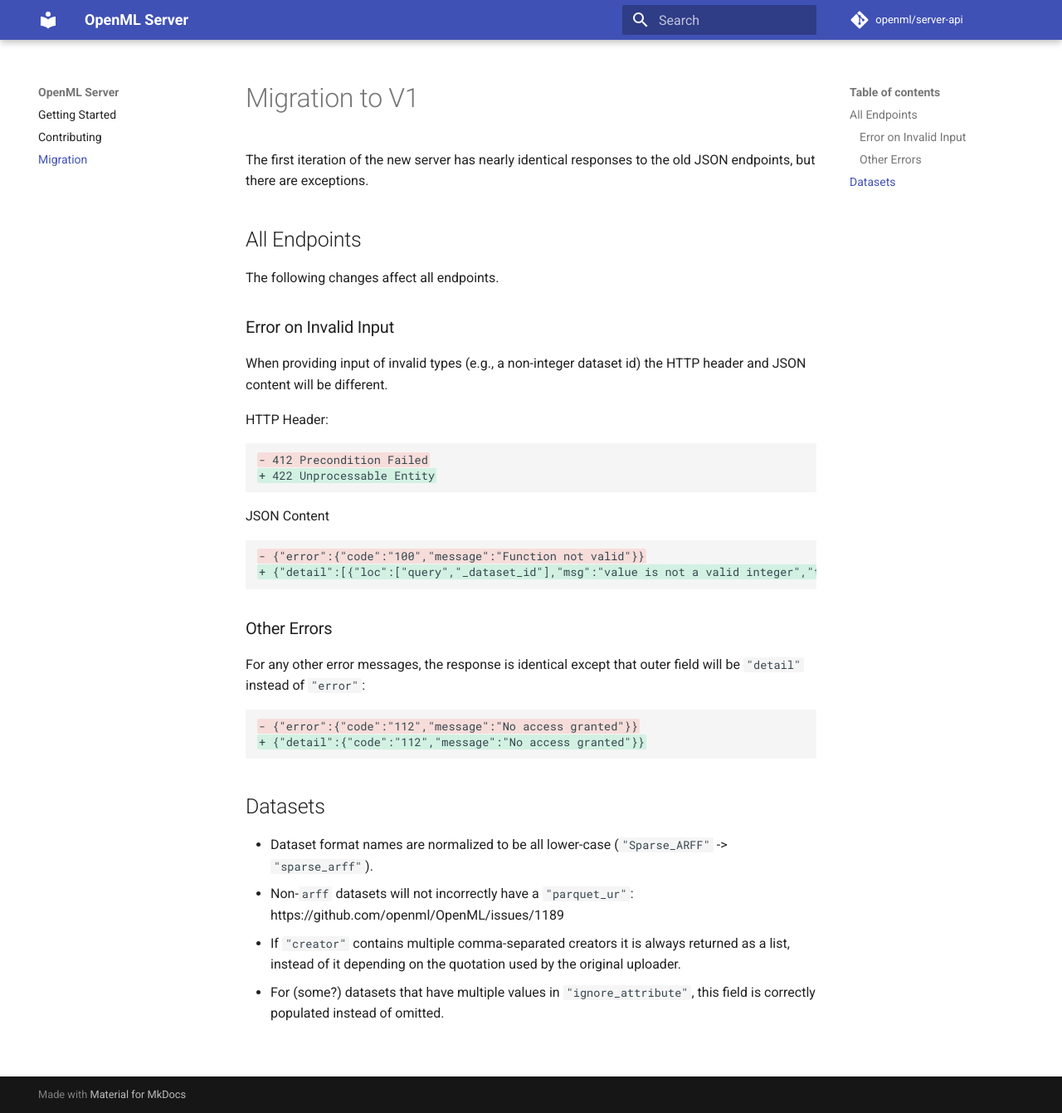
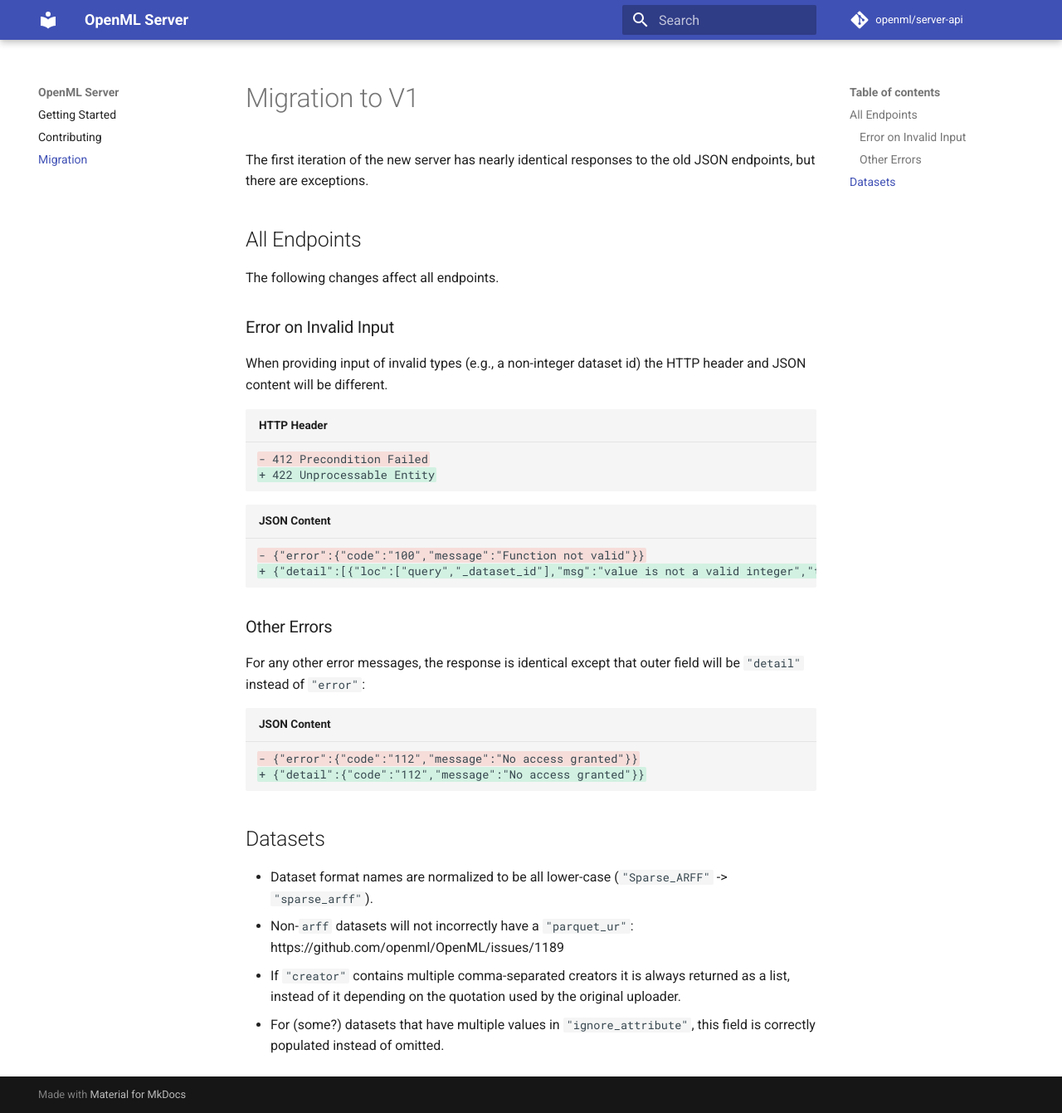
Before and after one commit to openml/server-api, an MkDocs documentation site: the page built from docs/migration.md, in a window 1280 px wide and 1341 px high. Shown: the whole window at 83% size. Built offline with MkDocs 1.6.1 and Material for MkDocs 9.7.7, drawn with Linux system fonts in a browser that asks for light colours; comment, search, counter and statistics services are not loaded.

Commit message:
Use code-block titles

````diff
--- a/docs/migration.md
+++ b/docs/migration.md
@@ -9,21 +9,20 @@ The following changes affect all endpoints.
 When providing input of invalid types (e.g., a non-integer dataset id) the HTTP header
 and JSON content will be different.
 
-HTTP Header:
-```diff
+```diff title="HTTP Header"
 - 412 Precondition Failed
 + 422 Unprocessable Entity
 ```
 
-JSON Content
-```diff
+```diff title="JSON Content"
 - {"error":{"code":"100","message":"Function not valid"}}
 + {"detail":[{"loc":["query","_dataset_id"],"msg":"value is not a valid integer","type":"type_error.integer"}]}
 ```
 
 ### Other Errors
 For any other error messages, the response is identical except that outer field will be `"detail"` instead of `"error"`:
-```diff
+
+```diff title="JSON Content"
 - {"error":{"code":"112","message":"No access granted"}}
 + {"detail":{"code":"112","message":"No access granted"}}
 ```
````
